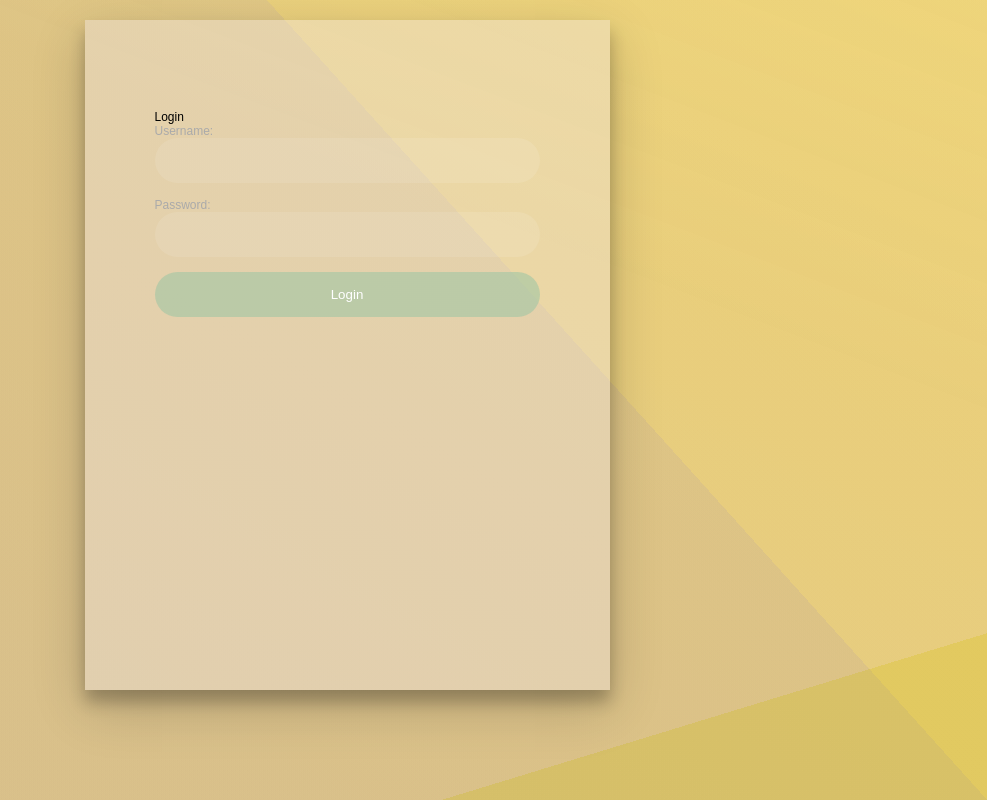
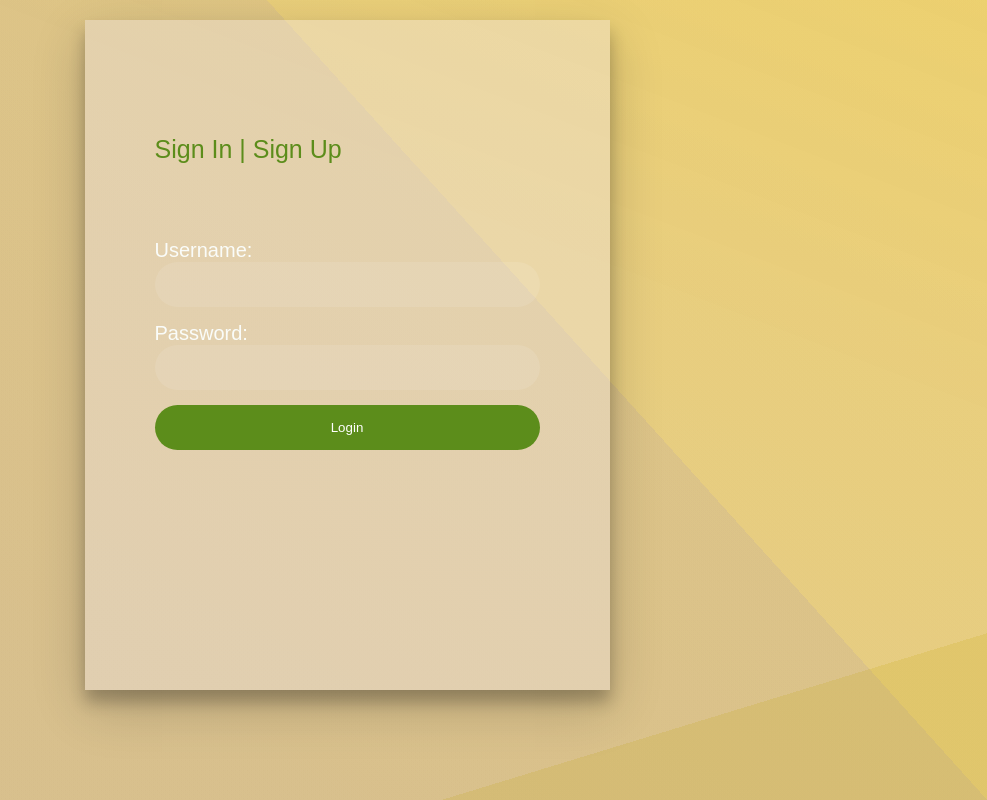
Before and after one commit to verdimonica/kadidid-client-2020, a React (Create React App) app: page / in a window 1280 px wide. Shown: the whole page, without its empty margins (293-1280 px from the left). Built offline with nearby package versions, Linux system fonts and the light colour scheme; no server answers.

Commit message:
styles login

```diff
--- a/src/App.css
+++ b/src/App.css
@@ -11,10 +11,10 @@
   --secondary-dark-color: #caad0565;
   --tag-color-one: #c4a758;
   --tag-color-text-one: #7e7138;
-  --tag-color-two: #bed179;
+  --tag-color-two: #5c8d1b;
   --tag-color-text-two: #c0b12a;
   --tag-color-three: #f5e8af;
-  --tag-color-text-three: #b1e77f;
+  --tag-color-text-three: #00796d;
   --tag-color-four: #f7f8fc;
   --tag-color-text-four: #dbb666;
   --checkbox-color: #9e7400;
@@ -42,7 +42,7 @@ body {
   padding: 20px;
   font-family: 'DM Sans', sans-serif;;
   font-size: 12px;
-  background-image: linear-gradient(21deg, rgba(252, 209, 69, 0.075) 68%, rgba(240, 221, 171, 0.5) 163%),linear-gradient(163deg, rgba(228, 190, 66, 0.079) 86%, rgba(239, 237, 112, 0.5) 40%),linear-gradient(30deg, rgba(189, 160, 106, 0.617) 22%, rgba(235, 200, 86, 0.616) 169%),linear-gradient(48deg, rgba(216, 190, 142, 0.411) 64%, rgba(248, 217, 78, 0.486) 43%); background-blend-mode: overlay,multiply,color,normal;
+  background-image: linear-gradient(21deg, rgba(224, 198, 110, 0.075) 68%, rgba(218, 177, 75, 0.5) 163%),linear-gradient(163deg, rgba(228, 190, 66, 0.079) 86%, rgba(238, 229, 147, 0.5) 40%),linear-gradient(30deg, rgba(189, 160, 106, 0.617) 22%, rgba(235, 200, 86, 0.616) 169%),linear-gradient(48deg, rgba(216, 190, 142, 0.411) 64%, rgba(248, 217, 78, 0.486) 43%); background-blend-mode: overlay,multiply,color,normal;
 }
 
 ul {
@@ -177,12 +177,17 @@ button {
   }
 }
 
-.date { margin-bottom: 6px; opacity: 0.4; font-size: 10px; }
+.age {
+  opacity: 0.4;
+  font-size: 14px; }
 
 .child-name {
-  font-size: 14px;
+  font-size: 18px;
   font-weight: 500;
   opacity: 0.6;
+  color: var(--tag-color-text-three);
+  transition: .4s ease-in;
+  padding: 10px 20px;
 }
 
 .yellow {
@@ -367,7 +372,7 @@ button {
 	margin:auto;
 	max-width:525px;
 	min-height:670px;
-	position:relative;
+  position:relative;
 	box-shadow:0 12px 15px 0 rgba(0,0,0,.24),0 17px 50px 0 rgba(0,0,0,.19);
 }
 .login-html{
@@ -421,9 +426,16 @@ button {
 	-webkit-text-security:circle;
 }
 .login-form .group .label{
-	color:#aaa;
-	font-size:12px;
+	color:rgb(250, 252, 249);
+	font-size:20px;
 }
 .login-form .group .button{
-	background:#96c4a486;
+	background:#5c8d1b;
 }
+.text-1{
+  padding-bottom: 50px;
+  font-size: 25px;
+  color: var(--tag-color-two);
+  transition: .4s ease-in;
+  cursor: pointer;
+}
--- a/src/App1.css
+++ /dev/null
@@ -1,26 +0,0 @@
-html, body {
-  margin: 0;
-  padding: 0;
-}
-
-.App {
-  padding: 20px;;
-}
-
-nav.navbar {
-  display: flex;
-  padding: 0px 20px;
-  background: #686de0;
-}
-
-button.navbar-button {
-  padding: 5px 20px;
-  width: 100px;
-  margin: 15px 10px;
-  border-radius: 3px;
-}
-
-#home-btn {
-  color: white;
-  text-decoration: none;
-}
--- a/src/components/ChildrenList.js
+++ b/src/components/ChildrenList.js
@@ -36,9 +36,9 @@ export default class ChildrenList extends Component {
           return (
             <div className="task-box yellow">
               <div className="description-task">
-                <div className="date">{oneChild.months}</div>
-                <Link to={`/child/${oneChild._id}`}>
-                <div className="child-name">{oneChild.name}</div>
+                <div className="age">{oneChild.months} Months old</div>
+                <Link to={`/child/${oneChild._id}`} className="child-name">
+                <div >{oneChild.name}</div>
                 </Link>
               </div>
             </div>
--- a/src/components/Dashboard.js
+++ b/src/components/Dashboard.js
@@ -81,7 +81,7 @@ class Dashboard extends Component {
                 </div>
             </div>
             <div className="page-content">
-                <h2 id="header">The tree house</h2>
+                <h1 id="header">The tree house</h1>
                 <div className="content-categories">
                 <div className="label-wrapper">
                     <input className="nav-item" name="nav" type="radio" id="opt-1" checked/>
--- a/src/pages/Login.js
+++ b/src/pages/Login.js
@@ -37,7 +37,8 @@ class Login extends Component {
           className="sign-in"
           checked>
           <label for="tab-1" className="tab"/>
-          Login
+          <p className="text-1" id="opt-2"> Sign In | Sign Up</p>
+          <image ClasName="logo" href=""/>
         </span>
         <div className="login-form">
           <div className="sign-in-htm" >
```
